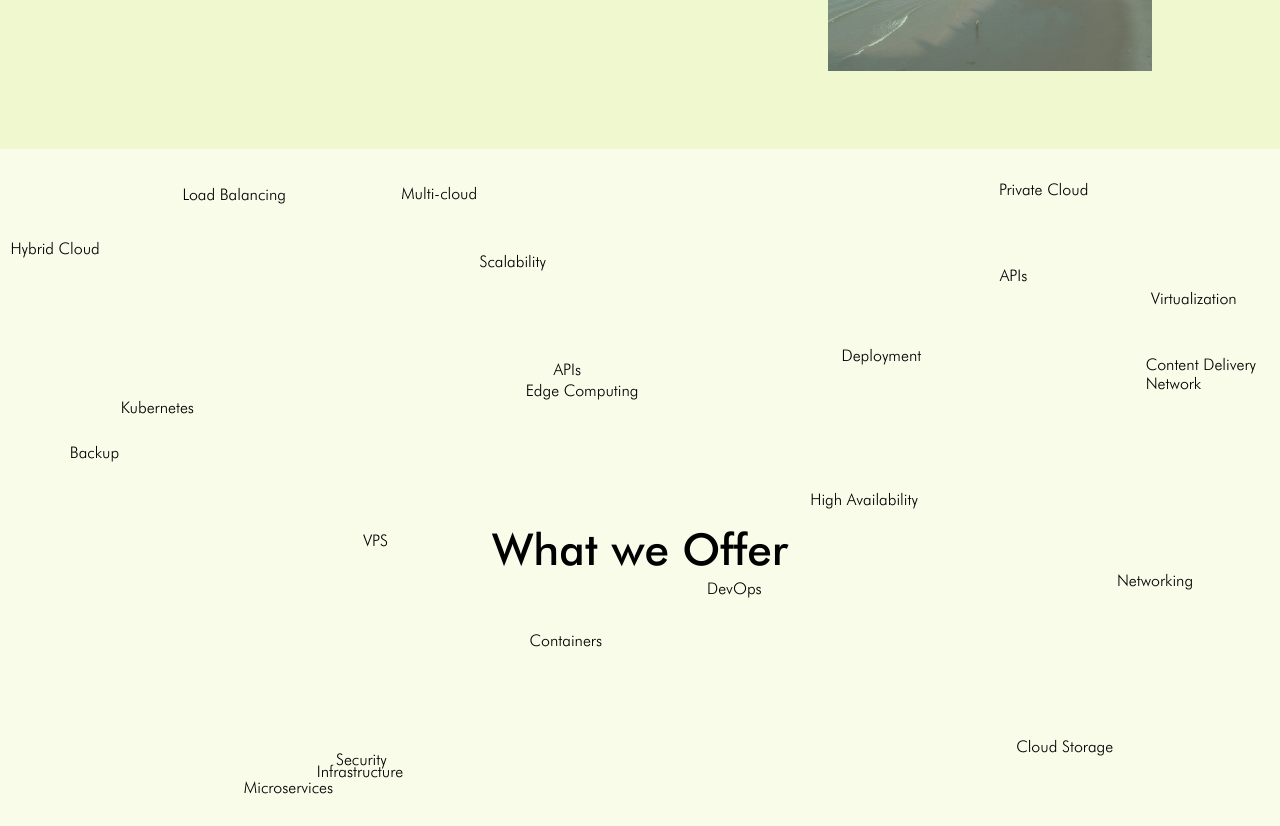
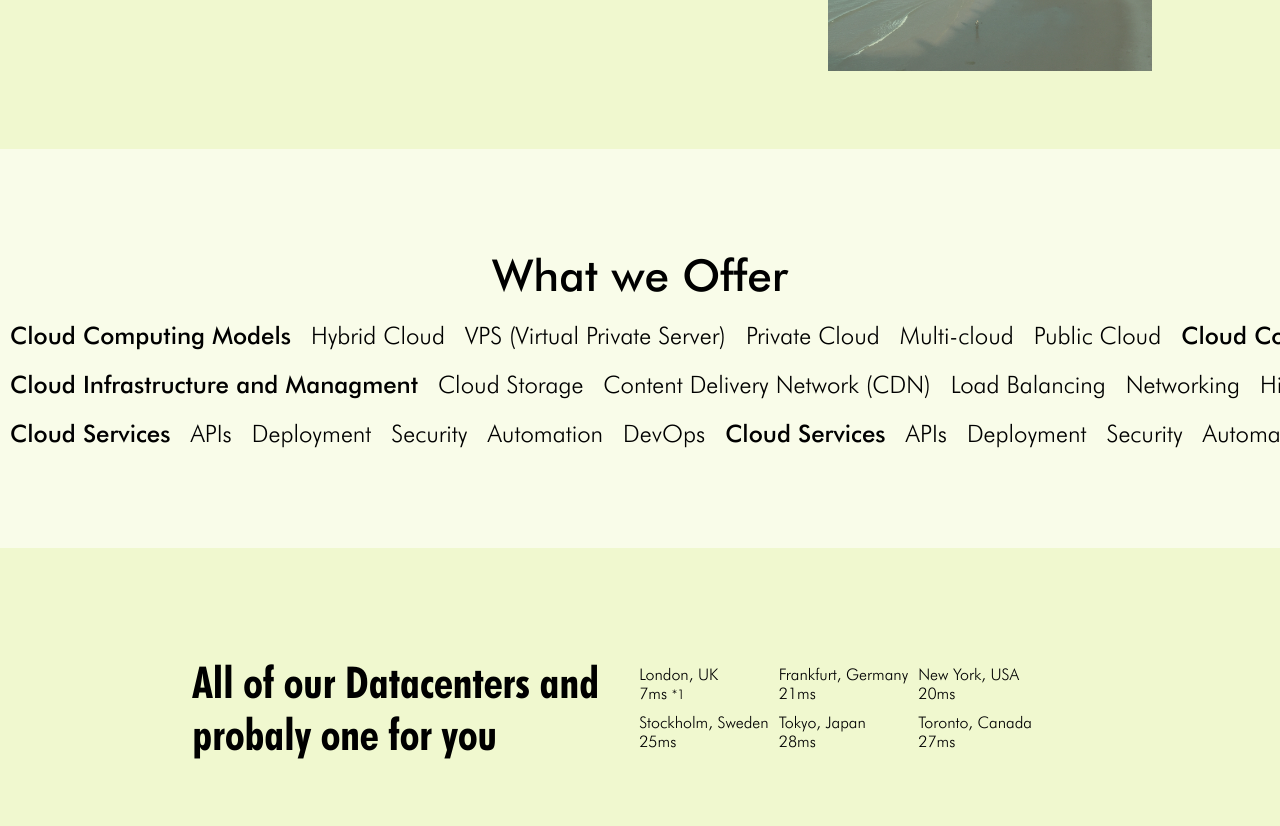
Before and after one commit to Soty-Ltd/website-new, a SvelteKit app: page / in a window 1280 px wide. Shown: the part 1191-2017 px from the top of the page. Built offline with nearby package versions, Linux system fonts and the light colour scheme.

Commit message:
added newsroom

```diff
--- a/src/app.css
+++ b/src/app.css
@@ -171,7 +171,8 @@
 }
 
 .offers {
-    height: 100vh;
+    height: min-content;
+    padding: 100px 0;
     display: flex;
     position: relative;
     justify-content: center;
@@ -366,3 +367,31 @@
 footer a:hover {
     color: #475b19;
 }
+
+.test1 {
+    overflow-x: scroll;
+    overflow-y: hidden;
+    width: 100vw;
+    white-space: nowrap;
+    display: flex;
+    align-items: center;
+    margin: 20px 0 0 0;
+}
+
+.test1 h2 {
+    margin: 0 10px;
+    font-weight: 400;
+}
+
+/* Hide scrollbar for Chrome, Safari and Opera */
+.test1::-webkit-scrollbar {
+    display: none;
+}
+
+/* Hide scrollbar for IE, Edge and Firefox */
+.test1 {
+    -ms-overflow-style: none;
+    /* IE and Edge */
+    scrollbar-width: none;
+    /* Firefox */
+}
--- a/src/app.html
+++ b/src/app.html
@@ -12,4 +12,44 @@
 	<div style="display: contents">%sveltekit.body%</div>
 </body>
 
+<footer>
+	<div class="dividerFooter">
+		<div>
+			<div style="display: flex;">
+				<img src="logo.png" width="40px" alt="" />
+				<h2 style="margin: 0 10px;">Soty Ltd.</h2>
+			</div>
+			<div style="display: flex; margin: 20px 0">
+				<button id="footerBTN">Try Soty</button>
+				<button id="footerBTN" class="demo">Watch Demo</button>
+			</div>
+		</div>
+		<div>
+			<ul>
+				<li>
+					<a href="@">Plans & Prices</a>
+				</li>
+				<li>
+					<a href="@">Features</a>
+				</li>
+				<li>
+					<a href="@">News & Blogs</a>
+				</li>
+				<li>
+					<a href="@">Careers</a>
+				</li>
+			</ul>
+		</div>
+	</div>
+	<hr />
+	<div style="display: flex; justify-content:space-between;">
+		<p>© 2024 Soty Ltd. All rights reserved</p>
+		<p>Terms of Service</p>
+	</div>
+	<!-- <br />
+	<small>*1 The ping to the servers are not accurate and randomly generated</small>
+	<br />
+	<small>*2 The data of the data we delivered via our Services may not be accurate.</small> -->
+</footer>
+
 </html>
--- a/src/routes/+page.svelte
+++ b/src/routes/+page.svelte
@@ -40,14 +40,44 @@
 		return ping_round;
 	}
 
-	let dataTB = 514518400;
+	let dataTB = 0;
 
 	function addNumber() {
 		dataTB = dataTB + 10;
-		console.log('hey');
 	}
 
 	const interval = setInterval(addNumber, 10);
+
+	import { onMount } from 'svelte';
+
+	let scrollContainer;
+	let scrollContainer1;
+	let scrollContainer2;
+	onMount(() => {
+		const handleScroll = () => {
+			const scrollY = window.scrollY;
+
+			if (scrollContainer) {
+				if (scrollY > 400) {
+					// Start scrolling horizontally only after scrolling down 400px
+					scrollContainer.scrollLeft = (scrollY - 900) * 0.2; // Adjust multiplier as needed
+					scrollContainer1.scrollLeft = (scrollY - 950) * 0.2; // Adjust multiplier as needed
+					scrollContainer2.scrollLeft = (scrollY - 1000) * 0.2; // Adjust multiplier as needed
+				} else {
+					scrollContainer.scrollLeft = 0; // Ensure horizontal scroll is reset when above 400px
+					scrollContainer1.scrollLeft = 0; // Ensure horizontal scroll is reset when above 400px
+					scrollContainer2.scrollLeft = 0; // Ensure horizontal scroll is reset when above 400px
+				}
+			}
+		};
+
+		window.addEventListener('scroll', handleScroll);
+
+		// Cleanup event listener when component is destroyed
+		return () => {
+			window.removeEventListener('scroll', handleScroll);
+		};
+	});
 </script>
 
 <nav>
@@ -70,9 +100,61 @@
 
 <section class="offers">
 	<h1>What we Offer</h1>
+	<div class="test1" bind:this={scrollContainer}>
+		<h2 style="font-weight: 500;">Cloud Computing Models</h2>
+		<h2>Hybrid Cloud</h2>
+		<h2>VPS (Virtual Private Server)</h2>
+		<h2>Private Cloud</h2>
+		<h2>Multi-cloud</h2>
+		<h2>Public Cloud</h2>
+		<h2 style="font-weight: 500;">Cloud Computing Models</h2>
+		<h2>Hybrid Cloud</h2>
+		<h2>VPS (Virtual Private Server)</h2>
+		<h2>Private Cloud</h2>
+		<h2>Multi-cloud</h2>
+		<h2>Public Cloud</h2>
+	</div>
 
-	{#each paragraphs as paragraph, index}
-		<!-- Use inline style to set random positions within the section -->
+	<div class="test1" bind:this={scrollContainer1}>
+		<h2 style="font-weight: 500;">Cloud Infrastructure and Managment</h2>
+		<h2>Cloud Storage</h2>
+		<h2>Content Delivery Network (CDN)</h2>
+		<h2>Load Balancing</h2>
+		<h2>Networking</h2>
+		<h2>High Availability</h2>
+		<h2>Scalability</h2>
+		<h2>Microservices</h2>
+		<h2>Kubernetes</h2>
+		<h2>Containers</h2>
+		<h2>Virtualization</h2>
+		<h2>Infrastructure</h2>
+		<h2>Backup</h2>
+		<h2>Edge Computing</h2>
+	</div>
+
+	<div class="test1" bind:this={scrollContainer2}>
+		<h2 style="font-weight: 500;">Cloud Services</h2>
+		<h2>APIs</h2>
+		<h2>Deployment</h2>
+		<h2>Security</h2>
+		<h2>Automation</h2>
+		<h2>DevOps</h2>
+		<h2 style="font-weight: 500;">Cloud Services</h2>
+		<h2>APIs</h2>
+		<h2>Deployment</h2>
+		<h2>Security</h2>
+		<h2>Automation</h2>
+		<h2>DevOps</h2>
+		<h2 style="font-weight: 500;">Cloud Services</h2>
+		<h2>APIs</h2>
+		<h2>Deployment</h2>
+		<h2>Security</h2>
+		<h2>Automation</h2>
+		<h2>DevOps</h2>
+	</div>
+
+	<!-- {#each paragraphs as paragraph, index}
+		Use inline style to set random positions within the section
 		<div
 			class="paragraph"
 			style="top: {getRandomPosition(index).x}%; left: {getRandomPosition(index)
@@ -80,7 +162,7 @@
 		>
 			{paragraph}
 		</div>
-	{/each}
+	{/each} -->
 </section>
 <section class="datacenters">
 	<h1>All of our Datacenters and <br /> probaly one for you</h1>
@@ -119,48 +201,8 @@
 		<h2 id="data">We delivered over</h2>
 		<h1 id="dataDel">{dataTB.toLocaleString()} Gigabyte</h1>
 		<div style="display: flex;">
-			<h2 id="data">of Data</h2>
+			<h2 id="data">of Data since you opened our Website</h2>
 			<small>*2</small>
 		</div>
 	</div>
 </section>
-
-<footer>
-	<div class="dividerFooter">
-		<div>
-			<div style="display: flex;">
-				<img src="logo.png" width="40px" alt="" />
-				<h2 style="margin: 0 10px;">Soty Ltd.</h2>
-			</div>
-			<div style="display: flex; margin: 20px 0">
-				<button id="footerBTN">Try Soty</button>
-				<button id="footerBTN" class="demo">Watch Demo</button>
-			</div>
-		</div>
-		<div>
-			<ul>
-				<li>
-					<a href="@">Plans & Prices</a>
-				</li>
-				<li>
-					<a href="@">Features</a>
-				</li>
-				<li>
-					<a href="@">News & Blogs</a>
-				</li>
-				<li>
-					<a href="@">Careers</a>
-				</li>
-			</ul>
-		</div>
-	</div>
-	<hr />
-	<div style="display: flex; justify-content:space-between;">
-		<p>© 2024 Soty Ltd. All rights reserved</p>
-		<p>Terms of Service</p>
-	</div>
-	<!-- <br />
-	<small>*1 The ping to the servers are not accurate and randomly generated</small>
-	<br />
-	<small>*2 The data of the data we delivered via our Services may not be accurate.</small> -->
-</footer>
--- /dev/null
+++ b/src/routes/news/+page.svelte
@@ -0,0 +1,126 @@
+<div class="heroNews">
+	<div style="margin: 30px; ">
+		<h2>Newsroom</h2>
+		<h1>Soty Ltd. Enhances Frankfurt <br /> Datacenter with 15 Gigabit Connection</h1>
+		<p>Boosting Performance and Reliability for Enhanced Digital Services</p>
+	</div>
+
+	<div class="headingImg"></div>
+</div>
+
+<main>
+	<div class="news">
+		<img src="news/hello.jpg" alt="" /><br />
+		<h2>Soty Ltd. Enhances Frankfurt <br /> Datacenter with 15 Gigabit Connection</h2>
+		<p>Boosting Performance and Reliability for Enhanced Digital Services</p>
+		<button>Read More</button>
+	</div>
+	<div class="news">
+		<img src="news/hello.jpg" alt="" /><br />
+		<h2>Soty Ltd. Enhances Frankfurt <br /> Datacenter with 15 Gigabit Connection</h2>
+		<p>Boosting Performance and Reliability for Enhanced Digital Services</p>
+		<button>Read More</button>
+	</div>
+	<div class="news">
+		<img src="news/hello.jpg" alt="" /><br />
+		<h2>Soty Ltd. Enhances Frankfurt <br /> Datacenter with 15 Gigabit Connection</h2>
+		<p>Boosting Performance and Reliability for Enhanced Digital Services</p>
+		<button>Read More</button>
+	</div>
+	<div class="news">
+		<img src="news/hello.jpg" alt="" /><br />
+		<h2>Soty Ltd. Enhances Frankfurt <br /> Datacenter with 15 Gigabit Connection</h2>
+		<p>Boosting Performance and Reliability for Enhanced Digital Services</p>
+		<button>Read More</button>
+	</div>
+</main>
+
+<style>
+	* {
+		margin: 0;
+		padding: 0;
+	}
+	.heroNews {
+		width: 100vw;
+		height: max-content;
+		background-color: #f9fce9;
+		display: flex;
+		justify-content: space-between;
+		align-items: center;
+	}
+
+	.headingImg {
+		background: url('news/servers.jpg') center;
+		background-size: cover;
+		height: 80vh;
+		width: 50vw;
+	}
+	h1 {
+		text-align: left;
+	}
+
+	h2 {
+		font-weight: bolder;
+	}
+
+	p {
+		font-size: 1.25rem;
+	}
+
+	button {
+		border: 1px solid black;
+		background: none;
+		color: black;
+		padding: 10px;
+		margin: 10px 0 0 0;
+		border-radius: 100px;
+	}
+	button:hover {
+		background-color: #000;
+		color: #fff;
+	}
+	main {
+		display: grid;
+		grid-template-columns: repeat(2, 1fr);
+		grid-template-rows: repeat(2, 1fr);
+		padding: 30px;
+	}
+
+	.news {
+		background-color: #f9fce9;
+		width: 40vw;
+		padding: 20px;
+	}
+
+	.news img {
+		max-width: 100%;
+	}
+
+	.news h2 {
+		font-size: 2rem;
+	}
+
+	@media screen and (max-width: 600px) {
+		.heroNews {
+			display: block;
+			margin: 0px;
+		}
+
+		.headingImg {
+			width: 100vw;
+			height: 60vw;
+		}
+
+		main {
+			display: flex;
+			align-items: center;
+			justify-content: center;
+			flex-direction: column;
+		}
+
+		.news {
+			width: 80vw;
+			margin: 0 0 20px 0;
+		}
+	}
+</style>
```
Also changed, not shown: static/news/hello.jpg (added), static/news/servers.jpg (added).
